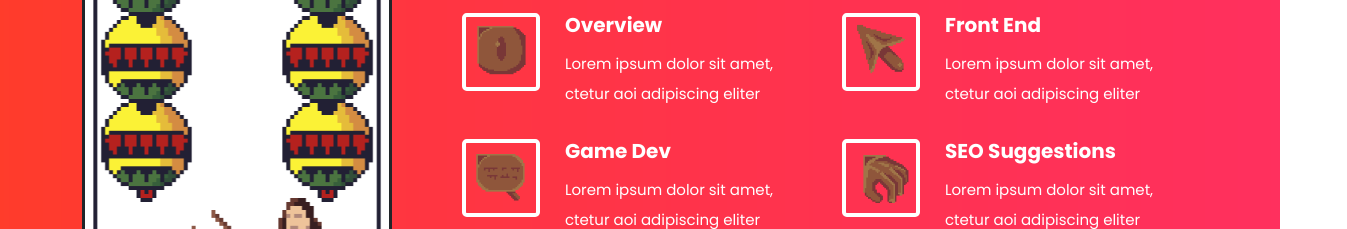
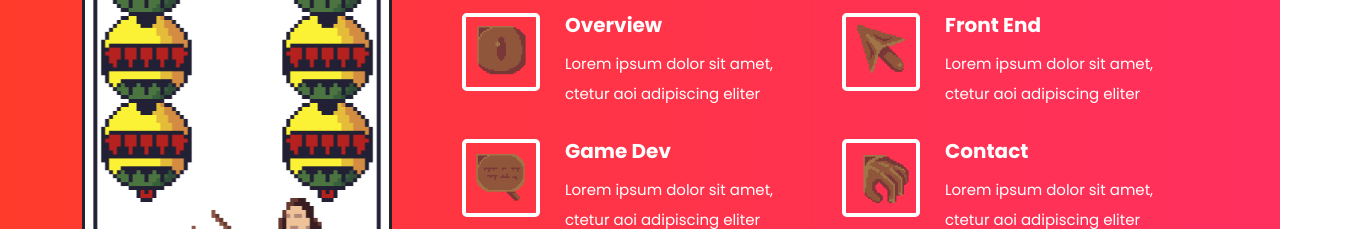
Before and after one commit to pixelcrust/portfolio, a plain HTML site: page templatemo_562_space_dynamic/index.html in a window 1280 px wide. Shown: the part 1200-1429 px from the top of the page, 1347 px wide, since content can reach past the window. Drawn offline with Linux system fonts and the light colour scheme.

Commit message:
changed headers

```diff
--- a/templatemo_562_space_dynamic/index.html
+++ b/templatemo_562_space_dynamic/index.html
@@ -151,7 +151,7 @@ https://templatemo.com/tm-562-space-dynamic
                     <img src="assets/images/hand.png" alt="">
                   </div>
                   <div class="right-text">
-                    <h4>SEO Suggestions</h4>
+                    <h4>Contact</h4>
                     <p>Lorem ipsum dolor sit amet, ctetur aoi adipiscing eliter</p>
                   </div>
                 </div>
```
